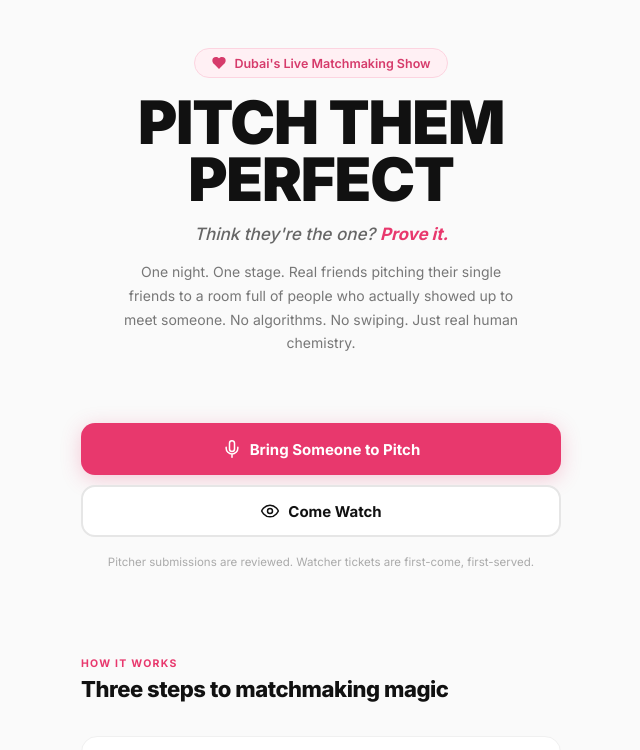
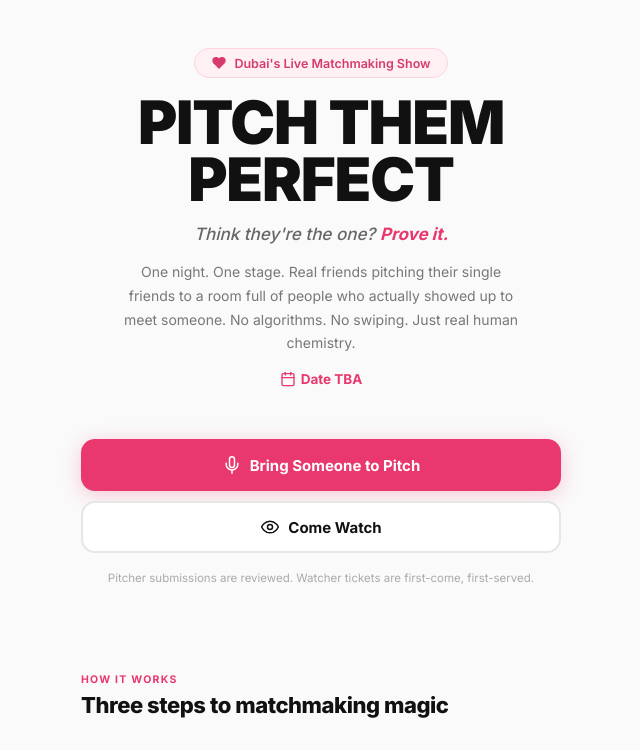
Before and after one commit to pitchthemperfect/Pitchthemperfect, a React (Vite) app: page / in a window 1280 px wide. Shown: the top 750 px of the page, without its empty margins (319-959 px from the left). Built offline with nearby package versions, Linux system fonts and the light colour scheme; no server answers; the database is empty.

Commit message:
style: pink date in event info

```diff
--- a/src/index.css
+++ b/src/index.css
@@ -641,6 +641,7 @@ img { max-width: 100%; display: block; }
   gap: 5px;
 }
 .hero-event-divider { color: #CCC; }
+.hero-event-date { color: #E8386D; font-weight: 700; }
 .hero-event-tickets { color: #E8386D; font-weight: 700; }
 
 .landing-inner {
--- a/src/pages/LandingPage.jsx
+++ b/src/pages/LandingPage.jsx
@@ -116,7 +116,11 @@ export default function LandingPage() {
 
           {/* Event info moved here — above CTAs */}
           <div className="landing-hero-event-info">
-            <span>{[eventDate, eventTime, eventLocation].filter(Boolean).join(' · ')}</span>
+            <span className="hero-event-date">
+              <CalendarIcon /> {eventDate || 'Date TBA'}
+            </span>
+            {eventTime && <span><span className="hero-event-divider">·</span>🕐 {eventTime}</span>}
+            {eventLocation && <span><span className="hero-event-divider">·</span><MapPinIcon /> {eventLocation}</span>}
           </div>
 
           {/* CTAs */}
```
